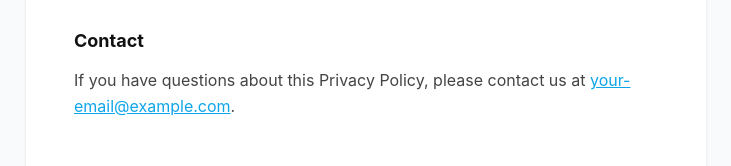
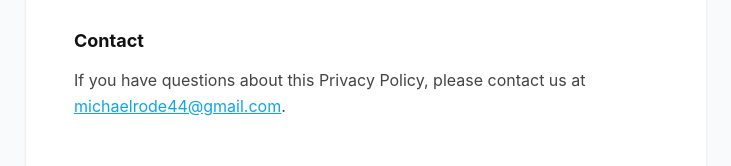
Before and after one commit to mjrode/screenshot-swipe-privacy, a plain HTML site: page index.html in a window 1280 px wide. Shown: the part 1327-1493 px from the top of the page, without its empty margins (274-1005 px from the left). Drawn offline with Linux system fonts and the light colour scheme.

Commit message:
Update contact email in Privacy Policy section

```diff
--- a/index.html
+++ b/index.html
@@ -114,7 +114,7 @@
         <p>We may update this Privacy Policy from time to time. Any changes will be reflected in the "Last updated" date above.</p>
 
         <h2>Contact</h2>
-        <p>If you have questions about this Privacy Policy, please contact us at <a href="mailto:your-email@example.com">your-email@example.com</a>.</p>
+        <p>If you have questions about this Privacy Policy, please contact us at <a href="mailto:michaelrode44@gmail.com">michaelrode44@gmail.com</a>.</p>
 
         <footer>
             © 2026 Screenshot Swipe. All rights reserved.
```
